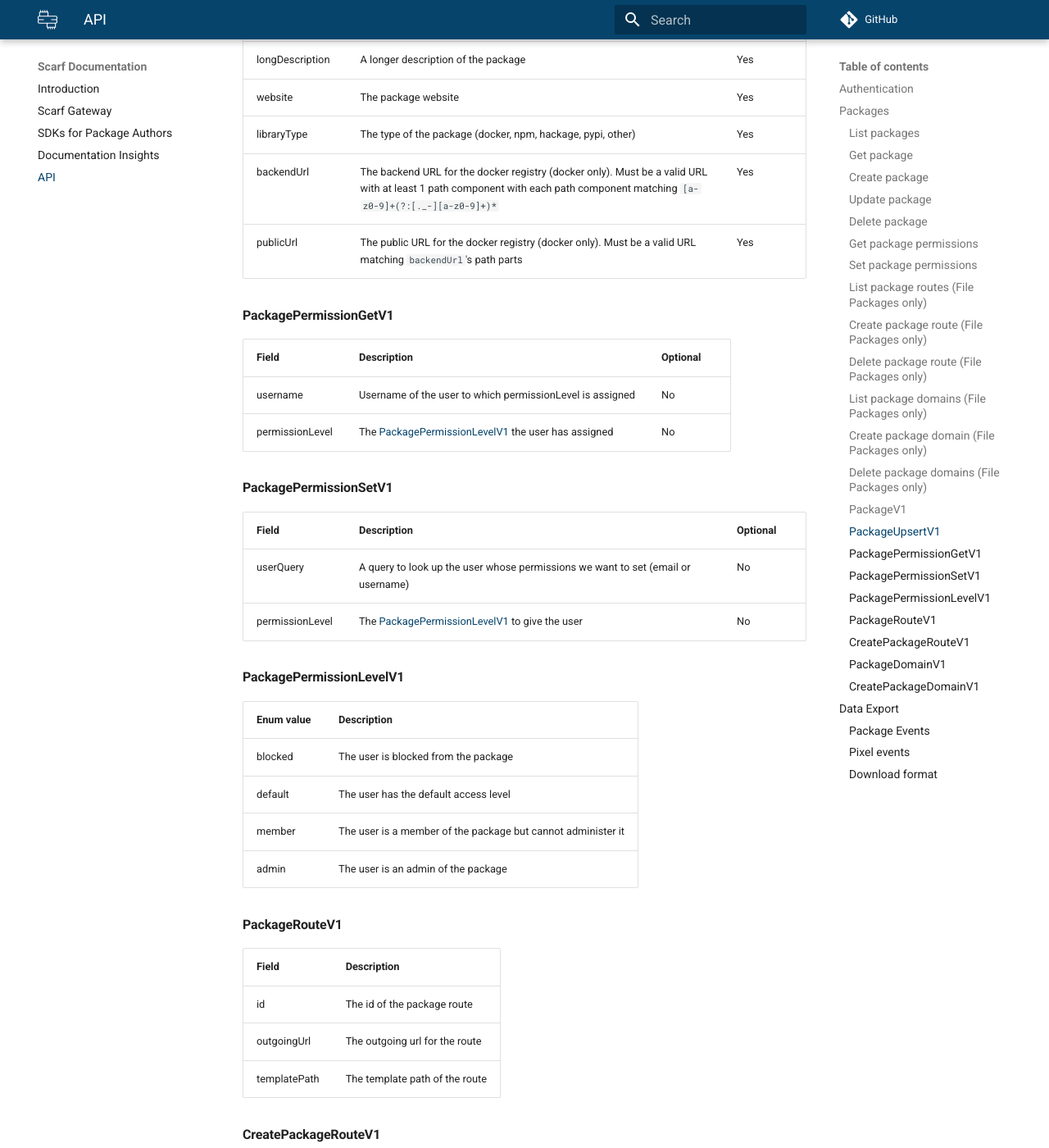
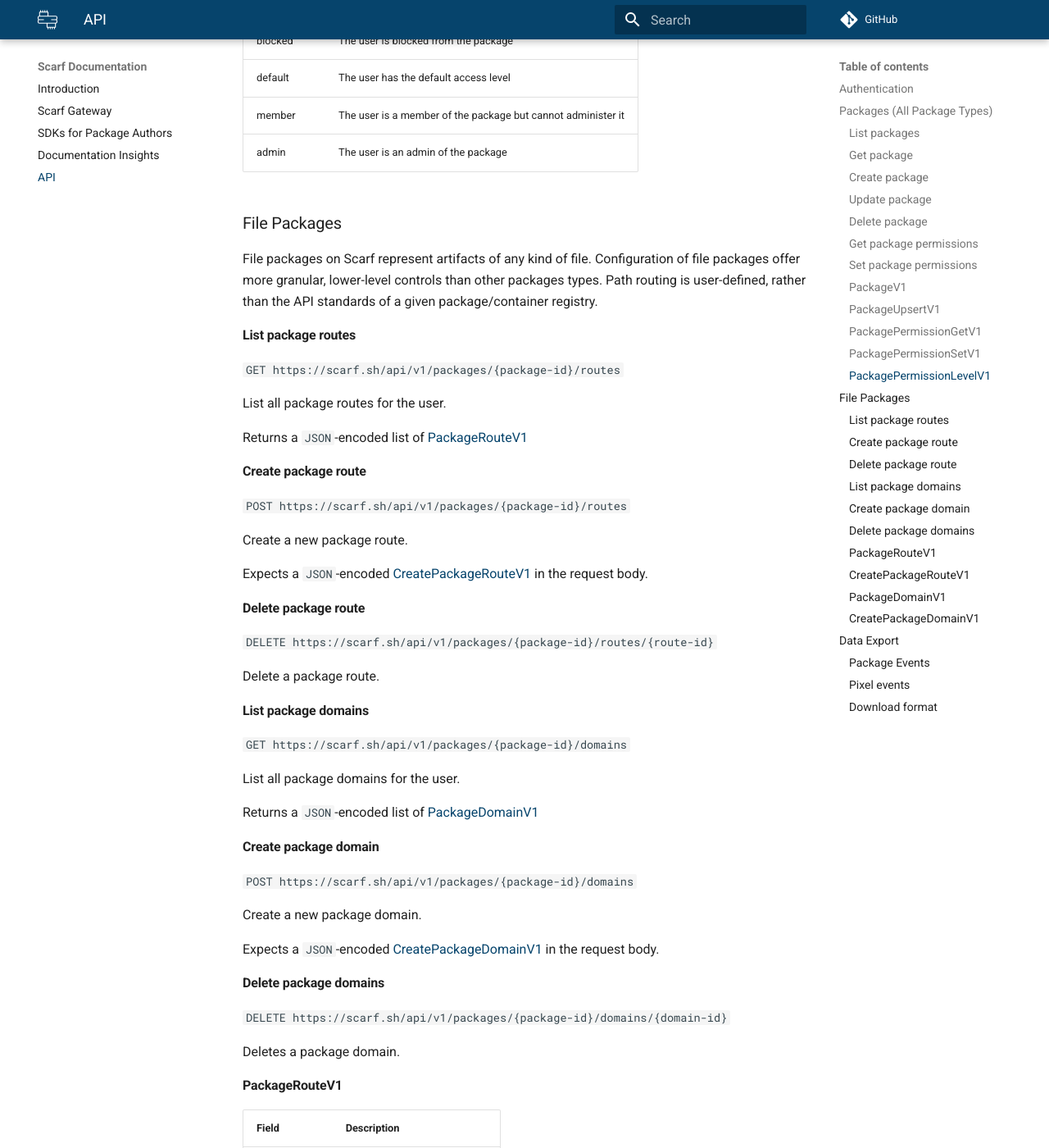
Before and after one commit to scarf-sh/docs, an MkDocs documentation site: the page built from docs/api.md, in a window 1280 px wide and 1400 px high, scrolled down 3164 px. Shown: the whole window at 82% size. Built offline with MkDocs 1.6.1 and Material for MkDocs 9.7.7, drawn with Linux system fonts in a browser that asks for light colours; comment, search, counter and statistics services are not loaded; some of the changed text lies outside the part shown.

Commit message:
File Package section in API reference

```diff
--- a/docs/api.md
+++ b/docs/api.md
@@ -6,7 +6,9 @@ All Scarf accounts come with an API token, found on the [user details page](http
 
 `Authorization: Bearer <token>`
 
-### Packages
+### Packages (All Package Types)
+
+This section describes API endpoints for management of any type of file entry on Scarf.
 
 #### List packages
 `GET https://scarf.sh/api/v1/packages`
@@ -54,44 +56,6 @@ Returns a `JSON`-encoded list of [PackagePermissionGetV1](#packagepermissiongetv
 
 Modifies permissions for the package based on a single or an array of `JSON`-encoded [PackagePermissionSetV1](#packagepermissionsetv1) in the request body.
 
-#### List package routes (File Packages only)
-`GET https://scarf.sh/api/v1/packages/{package-id}/routes`
-
-List all package routes for the user.
-
-Returns a `JSON`-encoded list of [PackageRouteV1](#packageroutev1)
-
-#### Create package route (File Packages only)
-`POST https://scarf.sh/api/v1/packages/{package-id}/routes`
-
-Create a new package route.
-
-Expects a `JSON`-encoded [CreatePackageRouteV1](#createpackageroutev1) in the request body.
-
-#### Delete package route (File Packages only)
-`DELETE https://scarf.sh/api/v1/packages/{package-id}/routes/{route-id}`
-
-Delete a package route.
-
-#### List package domains (File Packages only)
-`GET https://scarf.sh/api/v1/packages/{package-id}/domains`
-
-List all package domains for the user.
-
-Returns a `JSON`-encoded list of [PackageDomainV1](#packagedomainv1)
-
-#### Create package domain (File Packages only)
-`POST https://scarf.sh/api/v1/packages/{package-id}/domains`
-
-Create a new package domain.
-
-Expects a `JSON`-encoded [CreatePackageDomainV1](#createpackagedomainv1) in the request body.
-
-#### Delete package domains (File Packages only)
-`DELETE https://scarf.sh/api/v1/packages/{package-id}/domains/{domain-id}`
-
-Deletes a package domain.
-
 #### PackageV1
 
 | Field            | Description                                                 | Optional |
@@ -137,6 +101,48 @@ Deletes a package domain.
 | default    | The user has the default access level                        |
 | member     | The user is a member of the package but cannot administer it |
 | admin      | The user is an admin of the package                          |
+
+### File Packages
+
+File packages on Scarf represent artifacts of any kind of file. Configuration of file packages offer more granular, lower-level controls than other packages types. Path routing is user-defined, rather than the API standards of a given package/container registry.
+
+#### List package routes
+`GET https://scarf.sh/api/v1/packages/{package-id}/routes`
+
+List all package routes for the user.
+
+Returns a `JSON`-encoded list of [PackageRouteV1](#packageroutev1)
+
+#### Create package route
+`POST https://scarf.sh/api/v1/packages/{package-id}/routes`
+
+Create a new package route.
+
+Expects a `JSON`-encoded [CreatePackageRouteV1](#createpackageroutev1) in the request body.
+
+#### Delete package route
+`DELETE https://scarf.sh/api/v1/packages/{package-id}/routes/{route-id}`
+
+Delete a package route.
+
+#### List package domains
+`GET https://scarf.sh/api/v1/packages/{package-id}/domains`
+
+List all package domains for the user.
+
+Returns a `JSON`-encoded list of [PackageDomainV1](#packagedomainv1)
+
+#### Create package domain
+`POST https://scarf.sh/api/v1/packages/{package-id}/domains`
+
+Create a new package domain.
+
+Expects a `JSON`-encoded [CreatePackageDomainV1](#createpackagedomainv1) in the request body.
+
+#### Delete package domains
+`DELETE https://scarf.sh/api/v1/packages/{package-id}/domains/{domain-id}`
+
+Deletes a package domain.
 
 #### PackageRouteV1
 
```
